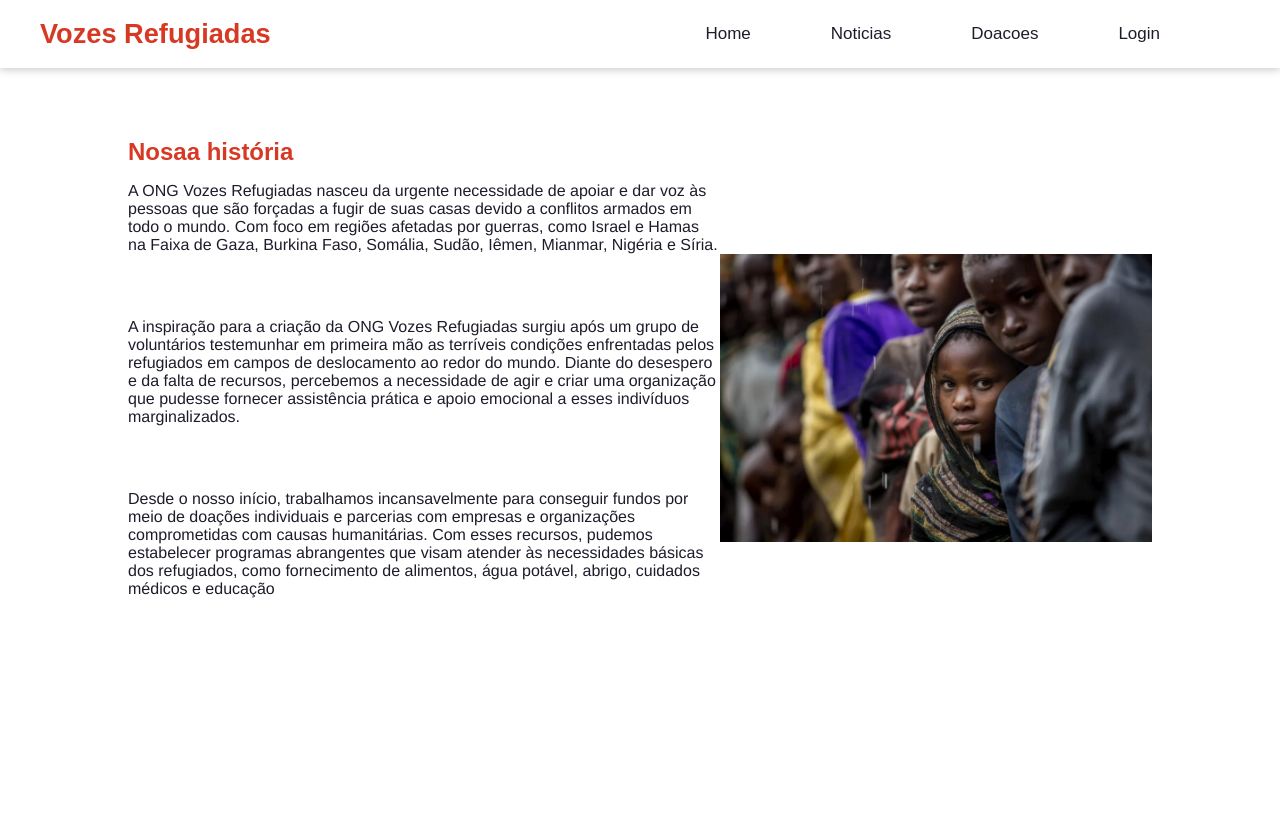
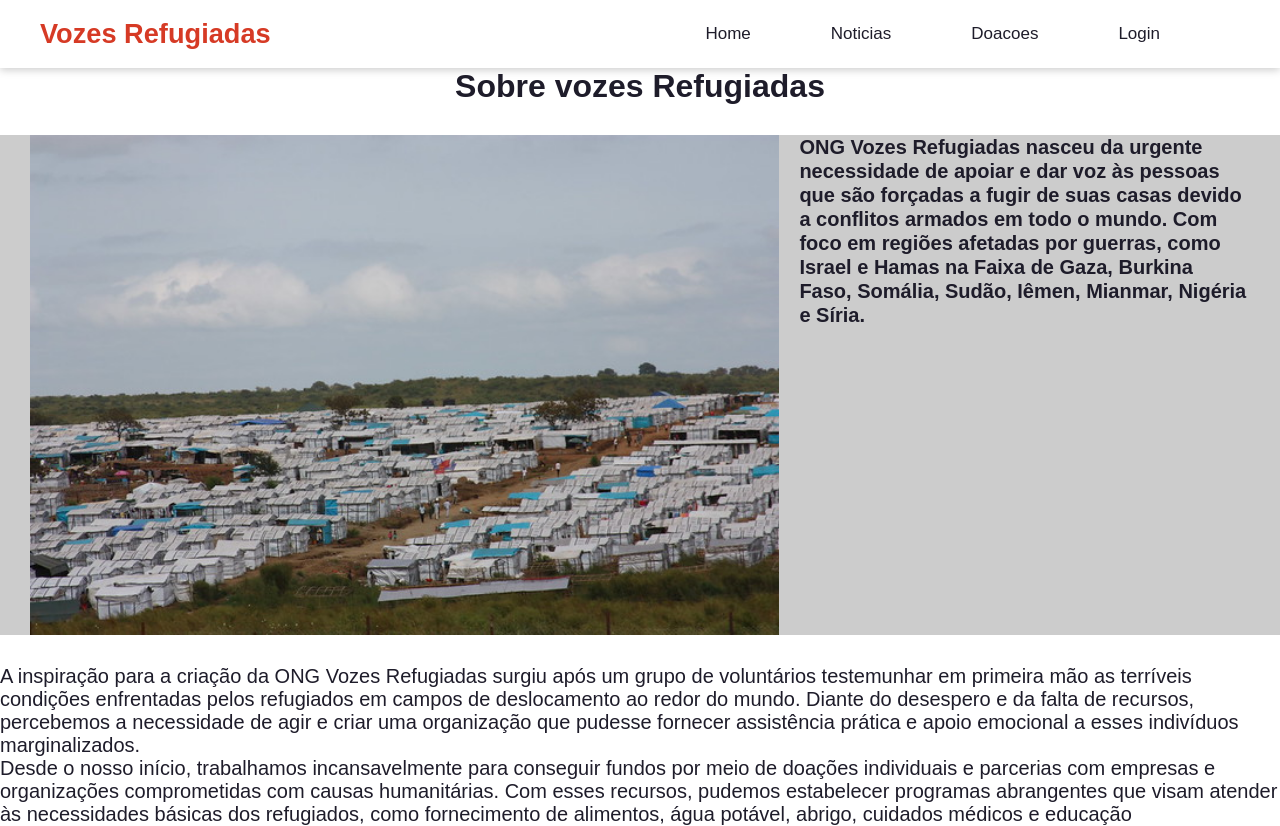
Before and after one commit to Felipe77x/futuro-verde, a plain HTML site: page index.html in a window 1280 px wide. Before the commit the page ends 800 px from the top, so only its background shows below. Drawn offline with nearby package versions, Linux system fonts and the light colour scheme.

Commit message:
Atualização: melhoria no css, adicionando display flex, melhorando html

```diff
--- /dev/null
+++ b/css/style.css
@@ -0,0 +1,219 @@
+@import url('https://fonts.googleapis.com/css2?family=Montserrat:ital,wght@0,100..900;1,100..900&display=swap');
+.montserrat {
+    font-family: "Montserrat", sans-serif;
+    font-optical-sizing: auto;
+    font-weight: 600;
+    font-style: normal;
+}
+
+p {
+    font-size: 20px;
+    font-weight: 600px;
+}
+
+* {
+    margin: 0;
+    padding: 0;
+    box-sizing: border-box;
+    font-family: 'Poppins', sans-serif;
+    list-style: none;
+    text-decoration: none;
+}
+
+:root {
+    --red: #d63a25;
+    --white: #fff;
+    --dark: #1e1c2a;
+}
+
+body {
+    display: flex;
+    align-items: center;
+    flex-direction: column;
+    width: 100vw;
+    height: 100vh;
+    color: var(--dark);
+    background: var(--white);
+}
+
+header {
+    width: 100%;
+}
+
+.navigation {
+    display: flex;
+    align-items: center;
+    justify-content: space-between;
+    padding: 18px 40px;
+    box-shadow: 0 0.1rem 0.5rem #ccc;
+    width: 100%;
+    background: var(--white);
+    transition: all 0.5s;
+}
+
+.navigation .logo {
+    color: var(--red);
+    font-size: 1.7rem;
+    font-weight: 600;
+}
+
+.logo span {
+    color: var(--dark);
+}
+
+.navigation ul {
+    display: flex;
+    align-items: center;
+    gap: 5rem;
+}
+
+.navigation ul li a {
+    color: var(--dark);
+    font-size: 17px;
+    font-weight: 500;
+    transition: all 0.5s;
+}
+
+.navigation ul li a:hover {
+    color: var(--red);
+}
+
+.navigation i {
+    cursor: pointer;
+    font-size: 1.5rem;
+}
+
+.menu {
+    cursor: pointer;
+    display: none;
+}
+
+.menu .bar {
+    display: block;
+    width: 28px;
+    height: 3px;
+    border-radius: 3px;
+    background: var(--dark);
+    margin: 5px auto;
+    transition: all 0.3s;
+}
+
+.menu .bar:nth-child(1),
+.menu .bar:nth-child(3) {
+    background: var(--red);
+}
+
+.home {
+    width: 100%;
+    height: 100vh;
+    display: flex;
+    align-items: center;
+    justify-content: space-between;
+    padding: 0px 10%;
+}
+
+.home-text {
+    max-width: 37rem;
+}
+
+.home-text .text-h4 {
+    font-size: 1.5rem;
+    color: var(--red);
+    margin-bottom: 1rem;
+}
+
+.home-text .text-h1 {
+    font-size: 4rem;
+    margin-bottom: 1rem;
+    line-height: 4rem;
+}
+
+.home-text p {
+    margin-bottom: 4rem;
+}
+
+.home-btn {
+    padding: 15px 45px;
+    background: var(--red);
+    color: var(--white);
+    border-radius: 10px;
+    font-weight: 700;
+    transition: all 0.5s;
+}
+
+main {
+    display: flex;
+    flex-direction: column;
+    align-items: center;
+    gap: 30px;
+}
+
+.contentAbout {
+    display: flex;
+    background-color: #ccc;
+    justify-content: space-around;
+    width: 100%;
+    gap: 20px;
+    padding: 0 30px 0 30px;
+    font-family: ;
+}
+
+.contentAbout img {
+    height: 500px;
+}
+
+@media (max-width:785px) {
+    .navigation {
+        padding: 18px 20px;
+    }
+    .menu {
+        display: block;
+    }
+    .menu.ativo .bar:nth-child(1) {
+        transform: translateY(8px) rotate(45deg);
+    }
+    .menu.ativo .bar:nth-child(2) {
+        opacity: 0;
+    }
+    .menu.ativo .bar:nth-child(3) {
+        transform: translateY(-8px) rotate(-45deg);
+    }
+    .nav-menu {
+        position: fixed;
+        right: -100%;
+        top: 70px;
+        width: 100%;
+        height: 100%;
+        flex-direction: column;
+        background: var(--white);
+        gap: -10px;
+        transition: 0.3s;
+    }
+    .nav-menu.ativo {
+        right: 0;
+    }
+    .nav-item {
+        margin: 16px 0;
+    }
+    /*main*/
+    .home {
+        padding: 100px 2%;
+        flex-direction: column;
+        text-align: center;
+        overflow: hidden;
+        gap: 5rem;
+    }
+    .home .text-h4 {
+        font-size: 15px;
+    }
+    .home .text-h1 {
+        font-size: 2.5rem;
+        line-height: 3rem;
+    }
+    .home p {
+        font-size: 15px;
+    }
+    .home-img {
+        width: 125%;
+    }
+}
--- a/index.html
+++ b/index.html
@@ -1,23 +1,25 @@
 <!DOCTYPE html>
+
 <html lang="Pt-br">
+
 <head>
-    <meta charset="UTF-8">
-    <meta http-equiv="X-UA-Compatible" content="IE=edge">
-    <meta name="viewport" content="width=device-width, initial-scale=1.0">
+    <link rel="stylesheet" href="https://fonts.googleapis.com/css2?family=Material+Symbols+Outlined:opsz,wght,FILL,GRAD@20..48,100..700,0..1,-50..200" />
+    <meta charset="UTF-8" />
+    <meta http-equiv="X-UA-Compatible" content="IE=edge" />
+    <meta name="viewport" content="width=device-width, initial-scale=1.0" />
 
-    <link rel="stylesheet" href="style.css">
-    <title>webSite</title>
+    <link rel="stylesheet" href="css/style.css" />
+    <title>Vozes Refugiadas</title>
 </head>
-<body>
 <header>
     <nav class="navigation">
-            <a href="#" class="logo">Vozes Refugiadas<span></a>
+        <a href="#" class="logo">Vozes Refugiadas</a>
         <ul class="nav-menu">
             <li class="nav-item"><a href="index.html">Home</a></li>
             <li class="nav-item"><a href="noticias.html">Noticias</a></li>
             <li class="nav-item"><a href="doacoes.html">Doacoes</a></li>
             <li class="nav-item"><a href="login.html">Login</a></li>
-                <i class='bx bx-search'></i>
+            <i class="bx bx-search"></i>
         </ul>
         <div class="menu">
             <span class="bar"></span>
@@ -26,23 +28,46 @@
         </div>
     </nav>
 </header>
+
+<body>
     <main>
-        <section class="home">
-            <div class="home-text">
-                <h1 class="text-h4">Nosaa história</h1>
-                <p class=" paragrafo1">A ONG Vozes Refugiadas nasceu da urgente necessidade de apoiar e dar voz às pessoas que são forçadas a fugir de suas casas devido a conflitos armados em todo o mundo. Com foco em regiões afetadas por guerras,
-                     como Israel e Hamas na Faixa de Gaza, Burkina Faso, Somália, Sudão, Iêmen, Mianmar, Nigéria e Síria.</p>
-                <p class="paragrafo">  A inspiração para a criação da ONG Vozes Refugiadas surgiu após um grupo de voluntários testemunhar em primeira mão as terríveis condições enfrentadas pelos refugiados em campos de deslocamento ao redor do mundo. Diante do desespero e da falta de recursos,
-                    percebemos a necessidade de agir e criar uma organização que pudesse fornecer assistência prática e apoio emocional a esses indivíduos marginalizados. </p>
-                <p class="paragrafo0"> Desde o nosso início, trabalhamos incansavelmente para conseguir fundos por meio de doações individuais e parcerias com empresas e organizações comprometidas com causas humanitárias.
-                    Com esses recursos, pudemos estabelecer programas abrangentes que visam atender às necessidades básicas dos refugiados, como fornecimento de alimentos, água potável, abrigo, cuidados médicos e educação</p>
+        <div class="titleSobre">
+            <h1>Sobre vozes Refugiadas</h1>
+        </div>
+        <div class="contentAbout">
+            <img src="img/refugiados.jpg" alt="foto dos refugiados" />
+            <p class="montserrat">
+                <strong>ONG Vozes Refugiadas nasceu da urgente necessidade de apoiar e dar
+            voz às pessoas que são forçadas a fugir de suas casas devido a
+            conflitos armados em todo o mundo. Com foco em regiões afetadas por
+            guerras, como Israel e Hamas na Faixa de Gaza, Burkina Faso,
+            Somália, Sudão, Iêmen, Mianmar, Nigéria e Síria.</strong
+          >
+        </p>
+      </div>
+      <div class="paragrafozero">
+        <p>
+          A inspiração para a criação da ONG Vozes Refugiadas surgiu após um
+          grupo de voluntários testemunhar em primeira mão as terríveis
+          condições enfrentadas pelos refugiados em campos de deslocamento ao
+          redor do mundo. Diante do desespero e da falta de recursos, percebemos
+          a necessidade de agir e criar uma organização que pudesse fornecer
+          assistência prática e apoio emocional a esses indivíduos
+          marginalizados.
+        </p>
+        <p>
+          Desde o nosso início, trabalhamos incansavelmente para conseguir
+          fundos por meio de doações individuais e parcerias com empresas e
+          organizações comprometidas com causas humanitárias. Com esses
+          recursos, pudemos estabelecer programas abrangentes que visam atender
+          às necessidades básicas dos refugiados, como fornecimento de
+          alimentos, água potável, abrigo, cuidados médicos e educação
+        </p>
+      </div>
+    </main>
+    <footer>
 
-            </div>
-            <div class="home-img">
-                <img src="refugiados/refugiados2.webp" alt="hamburguer">
-            </div>
-        </section>
-    </main>
+    </footer>
     <script src="script.js"></script>
   </body>
 </html>
--- a/style.css
+++ /dev/null
@@ -1,177 +0,0 @@
-*{
-  margin: 0;
-  padding: 0;
-  box-sizing: border-box;
-  font-family: 'Poppins', sans-serif;
-  list-style: none;
-  text-decoration: none;
-}
-:root{
-  --red:#d63a25;
-  --white:#fff;
-  --dark:#1e1c2a;
-}
-body{
-  color: var(--dark);
-  background: var(--white);
-}
-.navigation{
-  display: flex;
-  align-items: center;
-  justify-content: space-between;
-  padding: 18px 40px;
-  box-shadow: 0 0.1rem 0.5rem #ccc;
-  width: 100%;
-  background: var(--white);
-  transition: all 0.5s;
-  position: fixed;
-}
-.navigation .logo{
-  color: var(--red);
-  font-size: 1.7rem;
-  font-weight: 600;
-}
-.logo span{
-  color: var(--dark);
-}
-.navigation ul{
-  display: flex;
-  align-items: center;
-  gap: 5rem;
-}
-.navigation ul li a{
-  color: var(--dark);
-  font-size: 17px;
-  font-weight: 500;
-  transition: all 0.5s;
-}
-.navigation ul li a:hover{
-  color: var(--red);
-}
-.navigation i{
-  cursor: pointer;
-  font-size: 1.5rem;
-}
-.menu{
-  cursor: pointer;
-  display: none;
-}
-.menu .bar{
-  display: block;
-  width: 28px;
-  height: 3px;
-  border-radius: 3px;
-  background: var(--dark);
-  margin: 5px auto;
-  transition: all 0.3s;
-}
-.menu .bar:nth-child(1),
-.menu .bar:nth-child(3){
-  background: var(--red);
-}
-.home{
-  width: 100%;
-  height: 100vh;
-  display: flex;
-  align-items: center;
-  justify-content: space-between;
-  padding: 0px 10%;
-}
-.home-text{
-  max-width: 37rem;
-}
-.home-text .text-h4{
-  font-size: 1.5rem;
-  color: var(--red);
-  margin-bottom: 1rem;
-}
-.home-text .text-h1{
-  font-size: 4rem;
-  margin-bottom: 1rem;
-  line-height: 4rem;
-}
-.home-text p{
-  margin-bottom: 4rem;
-}
-
-.paragrafo {
-font-family: 'Franklin Gothic Medium', 'Arial Narrow', Arial, sans-serif;
-
-}
-.paragrafo0 {
-  font-family: 'Franklin Gothic Medium', 'Arial Narrow', Arial, sans-serif;
-}
-
-.paragrafo1{
-  font-family: 'Franklin Gothic Medium', 'Arial Narrow', Arial, sans-serif;
-}
-
-.home-btn{
-  padding: 15px 45px;
-  background: var(--red);
-  color: var(--white);
-  border-radius: 10px;
-  font-weight: 700;
-  transition: all 0.5s;
-}
-.home-btn:hover{
-  background: #fc4c35;
-}
-.home-img img{
-  width: 100%;
-}
-@media (max-width:785px) {
-  .navigation{
-      padding: 18px 20px;
-  }
-  .menu{
-      display: block;
-  }
-  .menu.ativo .bar:nth-child(1){
-      transform:  translateY(8px) rotate(45deg);
-  }
-  .menu.ativo .bar:nth-child(2) {
-      opacity: 0;
-  }
-  .menu.ativo .bar:nth-child(3){
-      transform: translateY(-8px) rotate(-45deg);
-  }
-  .nav-menu{
-      position: fixed;
-      right: -100%;
-      top: 70px;
-      width: 100%;
-      height: 100%;
-      flex-direction: column;
-      background: var(--white);
-      gap: -10px;
-      transition: 0.3s;
-  }
-  .nav-menu.ativo{
-      right: 0;
-  }
-  .nav-item{
-      margin: 16px 0;
-  }
-  /*main*/
-  .home{
-      padding: 100px 2%;
-      flex-direction: column;
-      text-align: center;
-      overflow: hidden;
-      gap: 5rem;
-  }
-  .home .text-h4{
-      font-size: 15px;
-  }
-  .home .text-h1{
-      font-size: 2.5rem;
-      line-height: 3rem;
-  }
-  .home p{
-      font-size: 15px;
-  }
-  .home-img{
-      width: 125%;
-  }
-}
```
Also changed, not shown: img/refugiados.jpg (added), refugiados/refugiados1.jpeg (deleted), refugiados/refugiados2.webp (deleted). Lines whose indentation alone changed are shown as unchanged.
